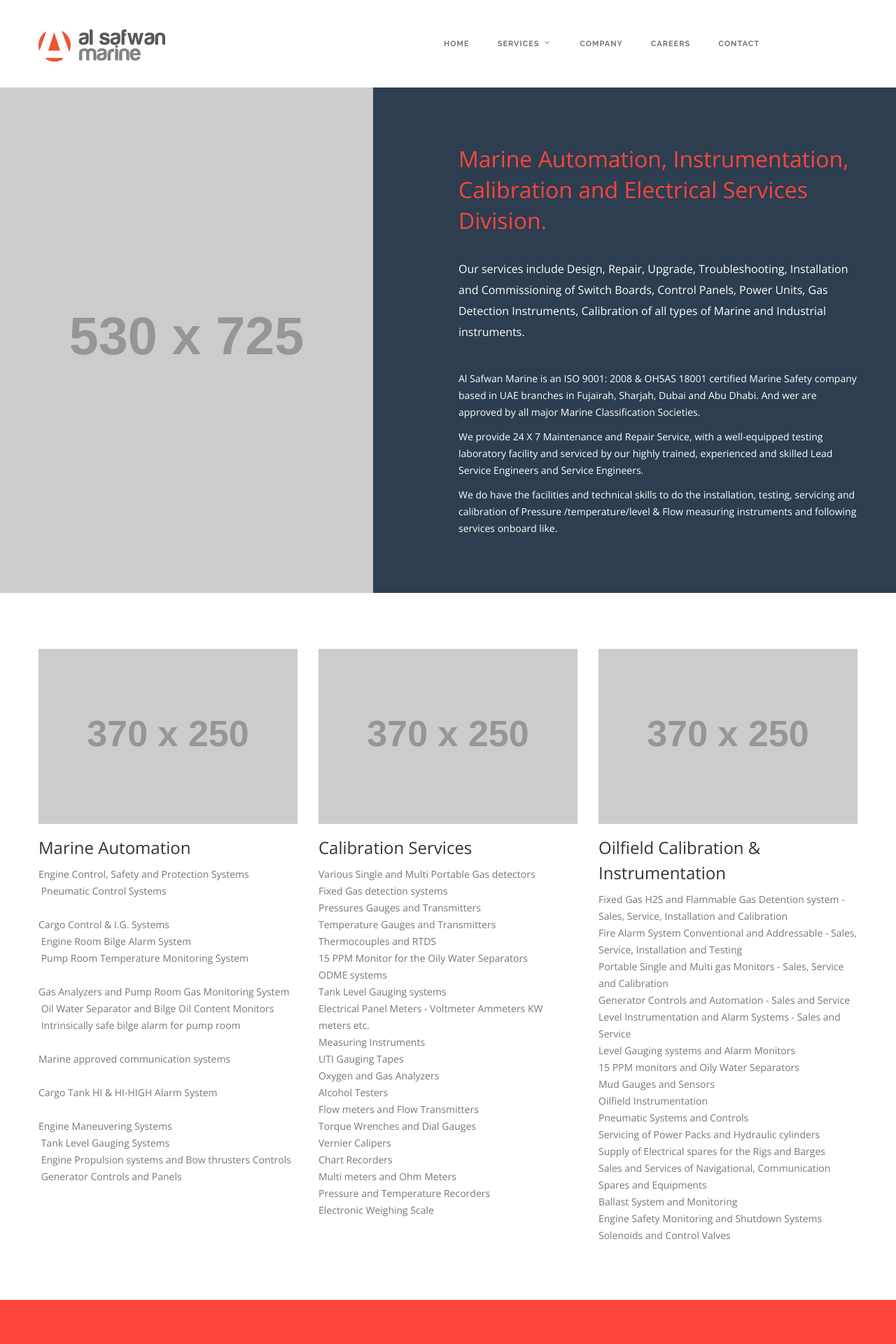
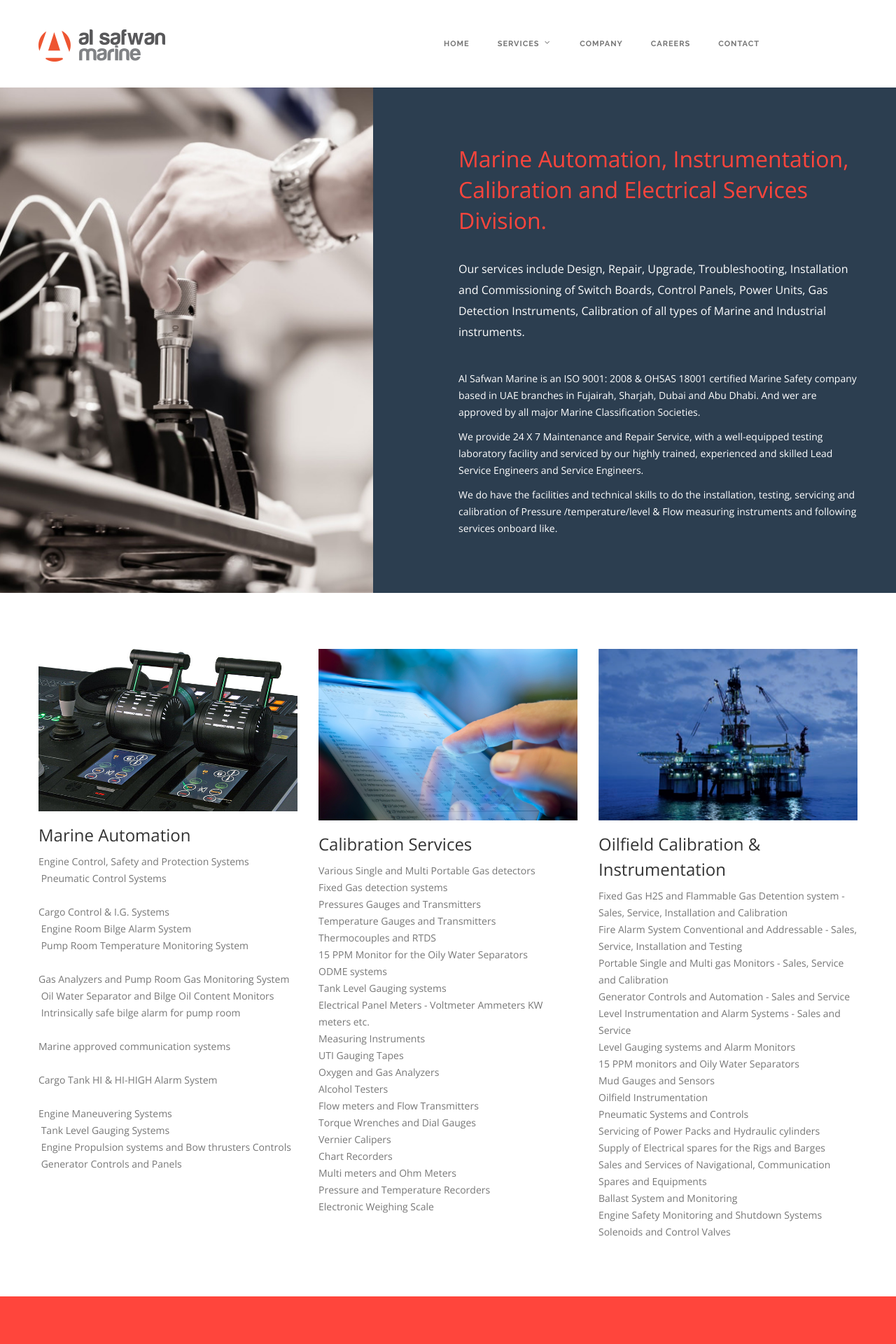
Before and after one commit to alsafwanmarine/alsafwanmarine.github.io, a Jekyll site: the page built from services/automation/index.html, in a window 1280 px wide. Shown: the top 1920 px of the page at 70% size. Built offline with Jekyll 4.4.1, drawn with Linux system fonts in a browser that asks for light colours.

Commit message:
images added to automation

```diff
--- a/services/automation/index.html
+++ b/services/automation/index.html
@@ -11,7 +11,7 @@
 <section class="side-image hook-bg text-heavy clearfix">
     <div class="image-container col-md-5 col-sm-3 pull-left">
       <div class="background-image-holder">
-        <img class="background-image" alt="Background Image" src="http://placehold.it/530x725">
+        <img class="background-image" alt="Background Image" src="/img/main_image_automation.jpg">
       </div>
     </div>
 
@@ -45,7 +45,7 @@
         <div class="col-md-4 col-sm-6">
           <div class="blog-snippet-1">
             <a href="#">
-              <img alt="Blog Thumb" src="http://placehold.it/370x250">
+              <img alt="Blog Thumb" src="/img/marine_automation.jpg">
             </a>
             <h2>Marine Automation</h2>
               <ul>
@@ -73,7 +73,7 @@
         <div class="col-md-4 col-sm-6">
           <div class="blog-snippet-1">
 
-              <img alt="Blog Thumb" src="http://placehold.it/370x250">
+              <img alt="Blog Thumb" src="/img/calibration_services.jpg">
 
             <h2>Calibration Services </h2>
             <ul>
@@ -104,7 +104,7 @@
         <div class="col-md-4 col-sm-6">
           <div class="blog-snippet-1">
 
-              <img alt="Blog Thumb" src="http://placehold.it/370x250">
+              <img alt="Blog Thumb" src="/img/oil_filed_calibration.jpg">
             <h2> Oilfield Calibration & Instrumentation </h2>
             <ul>
               <li>Fixed Gas H2S and Flammable Gas Detention system - Sales, Service, Installation and Calibration</li>
```
Also changed, not shown: img/calibration_services.jpg (added), img/main_image_automation.jpg (added), img/marine_automation.jpg (added), img/oil_filed_calibration.jpg (added), 6 other files.
